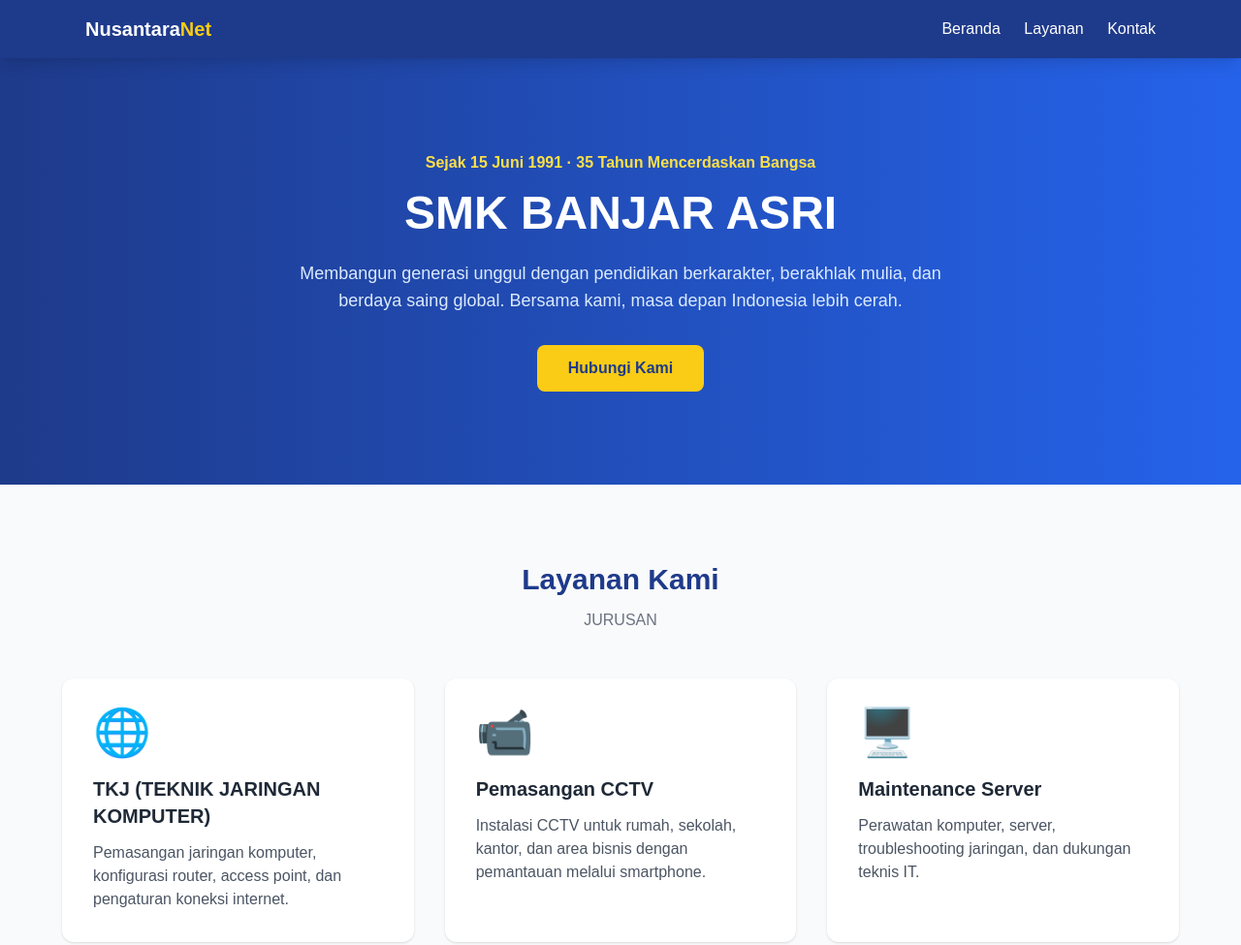
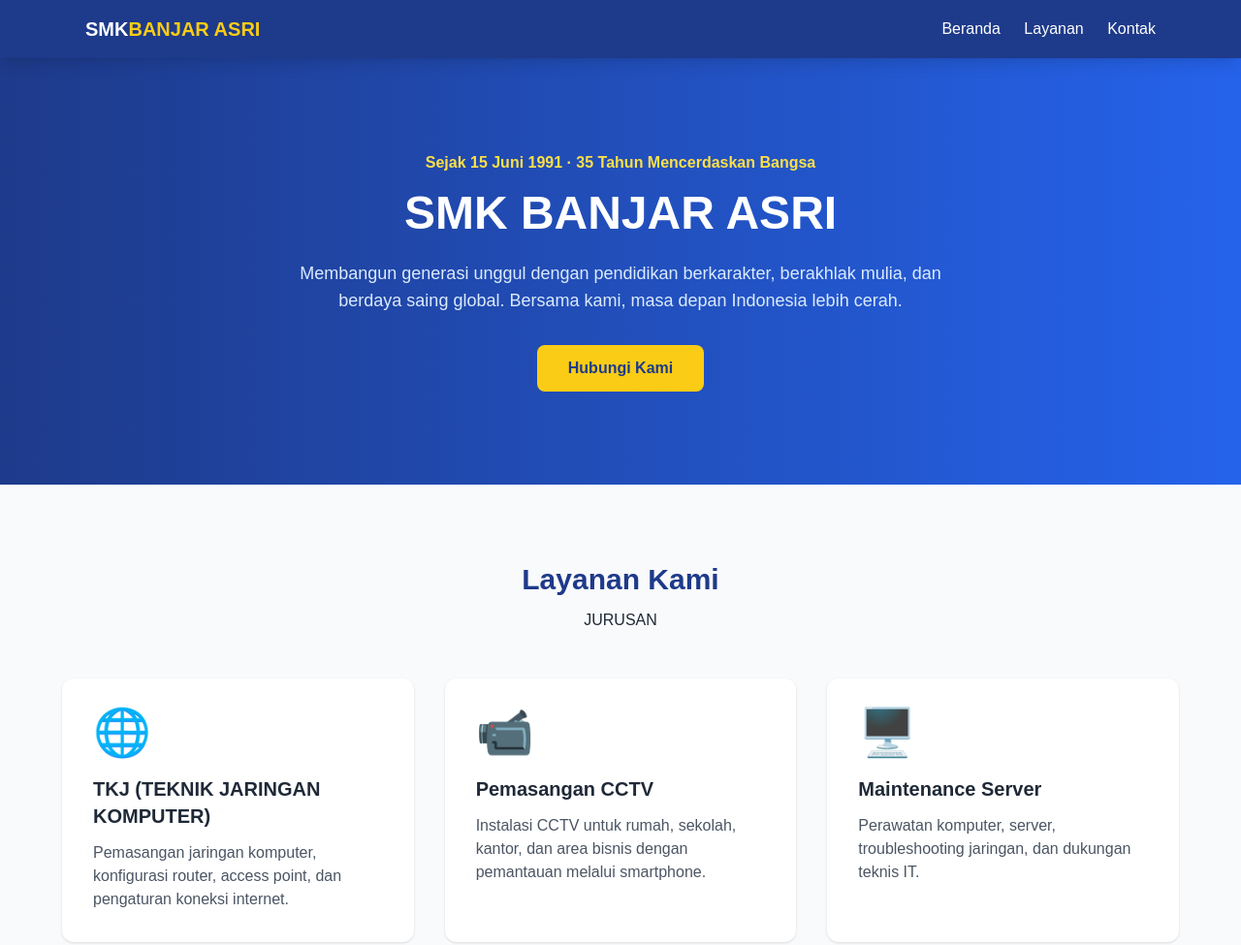
Before and after one commit to veiisachii/company-profile, a plain HTML site: page index.html in a window 1280 px wide. Shown: the top 975 px of the page at 97% size. Drawn offline with nearby package versions, Linux system fonts and the light colour scheme.

Commit message:
Modify company name and paragraph text color
Updated company name and changed text color for a paragraph.

```diff
--- a/index.html
+++ b/index.html
@@ -53,7 +53,7 @@
 
             <!-- Nama Perusahaan -->
             <h1 class="text-xl font-bold">
-                Nusantara<span class="text-yellow-400">Net</span>
+              SMK<span class="text-yellow-400">BANJAR ASRI</span>
             </h1>
 
             <!-- Menu Navigasi -->
@@ -132,7 +132,7 @@
                     Layanan Kami
                 </h2>
 
-                <p class="text-gray-500 mt-3">
+                <p class="text-black-500 mt-3">
                    JURUSAN
                 </p>
 
```
